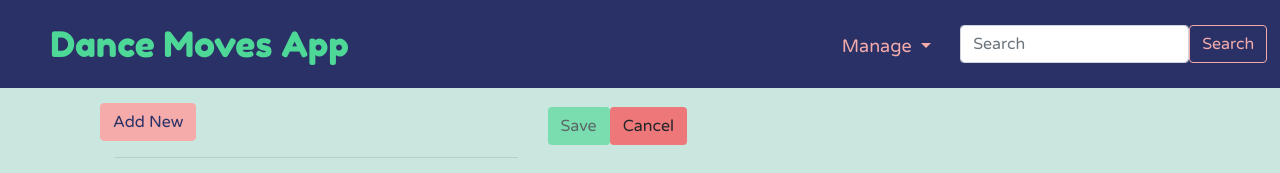
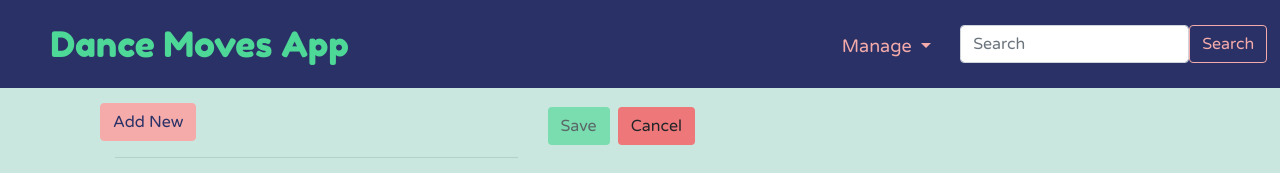
Before and after one commit to agnieszka-filip/Dance-Moves-App, an Angular app: page /dance-moves/new in a window 1280 px wide. Shown: the top 173 px of the page. Built offline with nearby package versions, Linux system fonts and the light colour scheme.

Commit message:
Add styling to save and cancel buttons in dance-move-edit component

```diff
--- a/src/app/dance-moves/dance-move-edit/dance-move-edit.component.html
+++ b/src/app/dance-moves/dance-move-edit/dance-move-edit.component.html
@@ -16,7 +16,7 @@
                         Save
                         </button>
                         <button
-                            class="btn btn-cancel"
+                            class="btn btn-cancel ml-2"
                             type="button"
                             (click)="onCancel()">
                         Cancel
```
